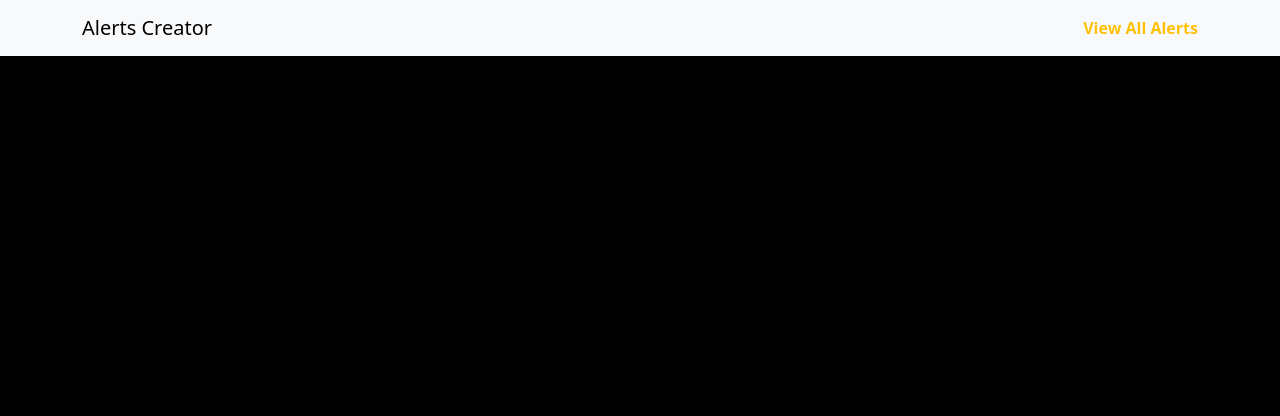
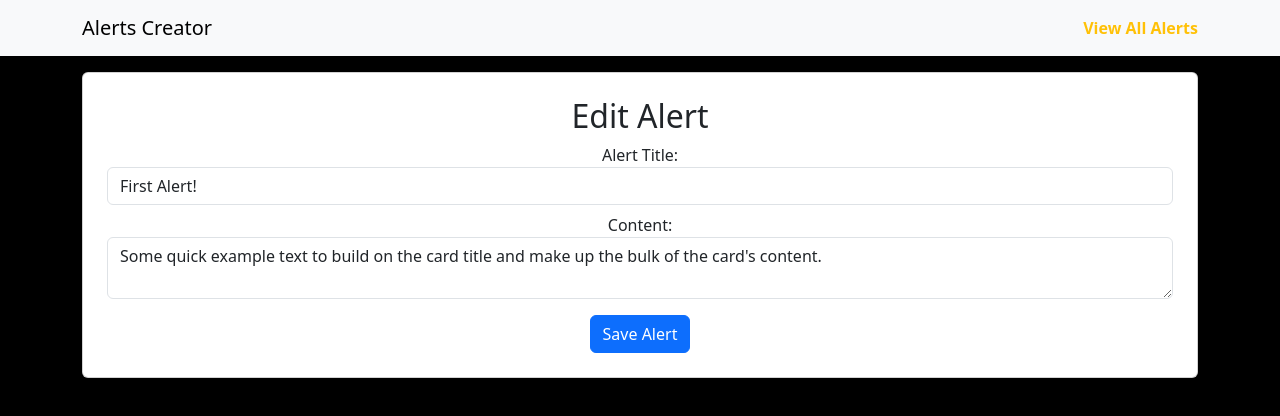
Before and after one commit to suo3/social-feed-redux, a React (Vite) app: page /editAlert/1 in a window 1280 px wide. Shown: the top 416 px of the page. Built offline with nearby package versions, Linux system fonts and the light colour scheme.

Commit message:
add edit form

```diff
--- a/src/App.tsx
+++ b/src/App.tsx
@@ -1,7 +1,13 @@
-import { BrowserRouter as Router, Route, Routes } from "react-router-dom"
+import {
+  BrowserRouter as Router,
+  Route,
+  Routes,
+  HashRouter,
+} from "react-router-dom"
 import { AlertsMainPage } from "./features/alerts/AlertsMainPage"
 import { SingleAlertPage } from "./features/alerts/SingleAlertPage"
 import { MainNavBar } from "./features/alerts/Navbar"
+import { EditAlertForm } from "./features/alerts/EditAlertForm"
 
 import "./App.css"
 
@@ -13,6 +19,7 @@ const App = () => {
         <Routes>
           <Route path="/" element={<AlertsMainPage />}></Route>
           <Route path="/alerts/:alertId" element={<SingleAlertPage />} />
+          <Route path="/editAlert/:alertId" element={<EditAlertForm />} />
         </Routes>
       </div>
     </Router>
--- /dev/null
+++ b/src/features/alerts/EditAlertForm.tsx
@@ -0,0 +1,69 @@
+import React from "react"
+import { useNavigate, useParams } from "react-router-dom"
+import { Form, Button, Container, Card } from "react-bootstrap"
+import { useAppSelector, useAppDispatch } from "@/app/hooks"
+import { alertUpdated } from "./alertsSlice"
+
+// omit form element types
+
+export const EditAlertForm = () => {
+  const { alertId } = useParams()
+
+  const alert = useAppSelector(state =>
+    state.alerts.find(alert => alert.id === alertId),
+  )
+
+  const dispatch = useAppDispatch()
+  const navigate = useNavigate()
+
+  if (!alert) {
+    return (
+      <section>
+        <h2>Alert not found!</h2>
+      </section>
+    )
+  }
+
+  const onSaveAlertClicked = (e: React.FormEvent<EditPostFormElements>) => {
+    // Prevent server submission
+    e.preventDefault()
+
+    const { elements } = e.currentTarget
+    const title = elements.alertTitle.value
+    const content = elements.alertContent.value
+
+    if (title && content) {
+      dispatch(alertUpdated({ id: alert.id, title, content }))
+      navigate(`/alerts/${alertId}`)
+    }
+  }
+
+  return (
+    <Container className="text-white mt-3">
+      <Card className="p-4">
+        <h2>Edit Alert</h2>
+        <Form onSubmit={onSaveAlertClicked}>
+          <label htmlFor="alertTitle">Alert Title:</label>
+          <input
+            type="text"
+            id="alertTitle"
+            className="form-control mb-2 text-left"
+            name="alertTitle"
+            defaultValue={alert.title}
+            required
+          />
+          <label htmlFor="alertContent">Content:</label>
+          <textarea
+            id="alertContent"
+            className="form-control"
+            name="alertContent"
+            defaultValue={alert.content}
+            required
+          />
+
+          <Button className="mt-3">Save Alert</Button>
+        </Form>
+      </Card>
+    </Container>
+  )
+}
--- a/src/features/alerts/SingleAlertPage.tsx
+++ b/src/features/alerts/SingleAlertPage.tsx
@@ -1,4 +1,4 @@
-import { useParams } from "react-router-dom"
+import { useParams, Link } from "react-router-dom"
 
 import { useAppSelector } from "@/app/hooks"
 import { Card, Container, Row } from "react-bootstrap"
@@ -35,6 +35,9 @@ export const SingleAlertPage = () => {
           </Card.Header>
           <Card.Body>
             <Card.Text>{alert.content.substring(0, 100)}</Card.Text>
+            <Link to={`/editAlert/${alert.id}`} className="button">
+              Edit Alert
+            </Link>
           </Card.Body>
         </Card>
       </Row>
--- a/src/features/alerts/alertsSlice.ts
+++ b/src/features/alerts/alertsSlice.ts
@@ -45,9 +45,17 @@ const alertsSlice = createSlice({
     alertAdded(state, action: PayloadAction<Alert>) {
       state.push(action.payload)
     },
+    editAlert(state, action: PayloadAction<Alert>) {
+      const {id, title, content} = action.payload
+      const existingAlert = state.find(post=>post.id ===id)
+      if(existingAlert) {
+        existingAlert.title = title
+        existingAlert.content = content
+      }
+    },
   },
 })
 
-export const {alertAdded } = alertsSlice.actions
+export const { alertAdded, alertUpdated } = alertsSlice.actions
 
 export default alertsSlice.reducer
```
